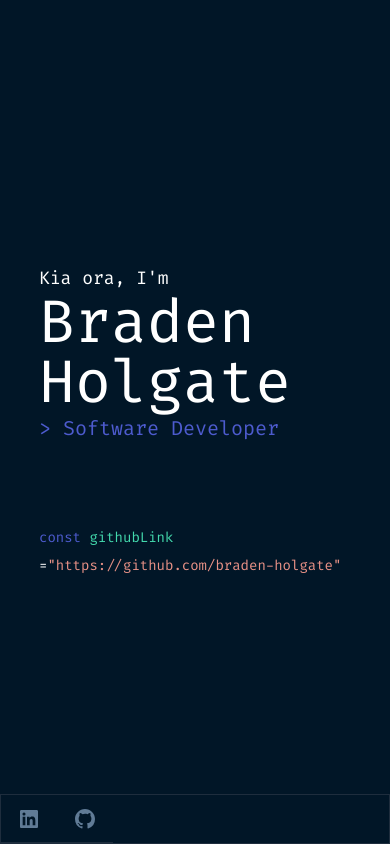
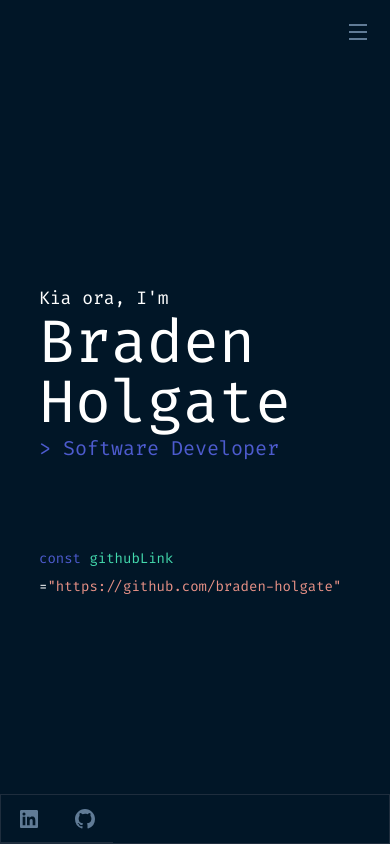
Before and after one commit to braden-holgate/jamstack-portfolio, a Next.js app: page / in a window 390 px wide. Built offline with nearby package versions, Linux system fonts and the light colour scheme.

Commit message:
complete hamburger menu for mobile with conditional rendering of index page

```diff
--- /dev/null
+++ b/components/HamburgerMenu.tsx
@@ -0,0 +1,40 @@
+import React, { Dispatch, SetStateAction, FC } from 'react'
+import Link from 'next/link'
+
+interface Props {
+  isOpen: boolean;
+  setIsOpen: Dispatch<SetStateAction<boolean>>;
+}
+
+const HamburgerMenu: FC<Props> = ({ isOpen, setIsOpen }: Props) => {
+  return (
+    <>
+    <div className={isOpen ? 'flex flex-col w-full min-h-screen pl-5 pr-5 xl:hidden' : ''}>
+      <header className='flex justify-between w-full py-5 border-b border-lines'>
+        <div className={isOpen ? '' : 'hidden'}>braden-holgate</div>
+        <button onClick={() => setIsOpen(!isOpen)} className=''>
+          <img className={!isOpen ? 'fixed top-5 right-5 xl:hidden': 'hidden'} src='/menu-line.svg' height={24} width={24} />
+          <img className={isOpen ? '': 'hidden'} src='/close-line.svg' height={24} width={24} />
+        </button>
+      </header>
+
+      <nav className={isOpen ? 'flex flex-col text-secondary-white xl:hidden' : 'hidden'}>
+        <Link href='/'>
+          <a className=' py-5 border-b border-lines' aria-current='true'>_home</a>
+        </Link>
+        <Link href=''>
+          <a className=' py-5 border-b border-lines'>_projects</a>
+        </Link>
+        <Link href=''>
+          <a className=' py-5 border-b border-lines'>_about</a>
+        </Link>
+        <Link href=''>
+          <a className=' py-5 border-b border-lines'>_contact</a>
+        </Link>
+      </nav>
+    </div>
+    </>
+  )
+}
+
+export default HamburgerMenu
--- a/components/Layout.tsx
+++ b/components/Layout.tsx
@@ -1,13 +1,20 @@
+import React, {useState} from 'react'
 import Head from 'next/head'
 import Image from 'next/image'
 import Link from 'next/link'
 import ContactSideBar from './ContactSideBar'
 import NavBar from './NavBar'
+import HamburgerMenu from './HamburgerMenu'
 
-export const siteTitle = 'Developer Portfolio'
+type Props = {
+  children?: React.ReactNode;
+}
 
-export default function Layout({ children, home }) {
+export default function Layout({ children }: Props)  {
+
   const name: string = 'Braden Holgate'
+  const [isOpen, setIsOpen] = useState(false)
+
   return (
     <div className='flex min-h-screen min-w-full flex-col items-start justify-center
      box-border bg-primary-light text-secondary-grey'>
@@ -17,12 +24,13 @@ export default function Layout({ children, home }) {
           name='description'
           content='Showcasing and journaling on my projects'
         />
-        <meta name='og:title' content={siteTitle} />
+        <meta name='og:title' content='Developer Portfolio' />
       </Head>
       <NavBar />
+      <HamburgerMenu isOpen={isOpen} setIsOpen={setIsOpen} />
       <ContactSideBar />
-      {children}
-      <footer className="hidden xl:flex sticky bottom-0  h-14 w-full items-center justify-center border-t">
+      {isOpen ? null : children}
+      <footer className="hidden xl:flex sticky bottom-0 h-14 w-full items-center justify-center border-t">
       </footer>
     </div>
   )
--- a/components/NavBar.tsx
+++ b/components/NavBar.tsx
@@ -1,12 +1,11 @@
-import React from 'react'
+import React, {useState, FC, Dispatch, SetStateAction} from 'react'
 import Link from 'next/link'
+import HamburgerMenu from './HamburgerMenu'
 
-export default function NavBar() {
+const NavBar: FC = () => {
+
   return (
     <>
-      <nav>
-
-      </nav>
       <nav className='hidden xl:flex sticky top-0 h-14  w-full border border-solid border-lines text-center items-center' >
         <Link href='/'>
           <a className= 'w-80 py-4 pl-6 border-r border-lines text-left'>braden-holgate</a>
@@ -27,6 +26,9 @@ export default function NavBar() {
           <a className='basis-1/12 py-4 border-r border-lines'>_contact</a>
         </Link>
       </nav>
+
     </>
   )
 }
+
+export default NavBar
--- a/pages/index.tsx
+++ b/pages/index.tsx
@@ -1,13 +1,20 @@
+import React, {useState, Dispatch, SetStateAction} from 'react'
 import type { NextPage } from 'next'
 import Head from 'next/head'
 import Image from 'next/image'
-import Layout, { siteTitle } from '../components/Layout'
+import Layout from '../components/Layout'
 import Link from 'next/link'
 
-const Home: NextPage = () => {
+interface Props {
+  isOpen: boolean;
+  setIsOpen: Dispatch<SetStateAction<boolean>>;
+}
+
+const Home: NextPage<Props> = ({isOpen, setIsOpen}: Props) => {
+
   return (
-    <Layout home>
-      <main className='flex flex-1 flex-col w-full basis-full items-center justify-evenly xl:px-14 xl:flex-row'>
+    <Layout>
+      <main className={isOpen ? 'hidden' : 'flex flex-1 flex-col w-full basis-full items-center justify-evenly xl:px-14 xl:flex-row'}>
         <section className='flex flex-col text-left w-4/5 xl:w-4/12'>
           <p className='text-lg xl:text-xl text-secondary-white' >Kia ora, I'm</p>
           <p className="text-6xl xl:text-6xl text-secondary-white">Braden Holgate</p>
```
Also changed, not shown: public/close-line.svg (added), 1 other file (tests, documents, lock files or other folders).
